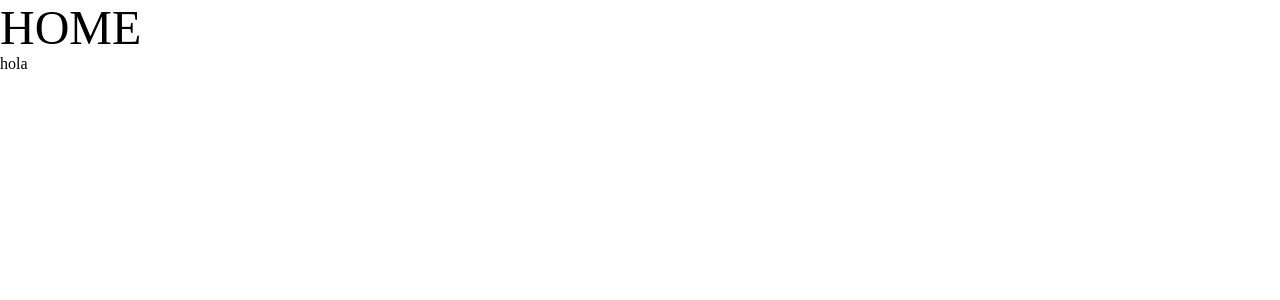
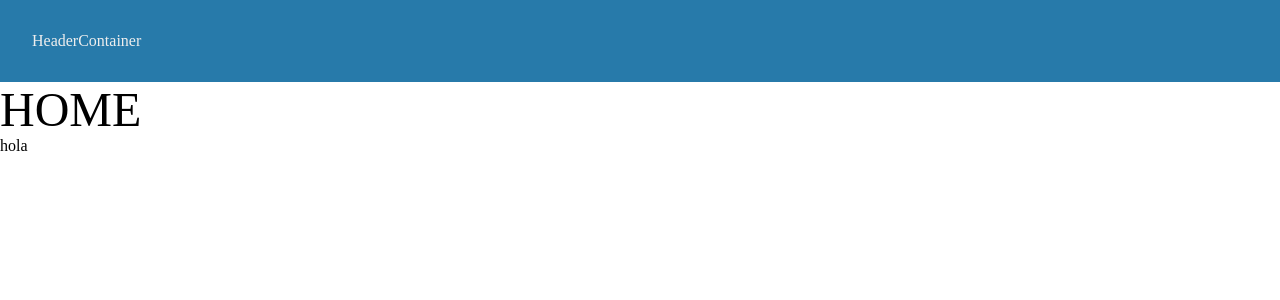
Before and after one commit to akliyachir/portfolio, a Next.js app: page / in a window 1280 px wide. Shown: the top 300 px of the page. Built offline with nearby package versions, Linux system fonts and the light colour scheme.

Commit message:
personal portfolio build, initialising nextjs app

```diff
--- a/src/app/layout.tsx
+++ b/src/app/layout.tsx
@@ -1,4 +1,5 @@
 import './globals.css';
+import HeaderContainer from '../components/HeaderContainer/HeaderContainer';
 
 export default function RootLayout({
 	children,
@@ -9,6 +10,7 @@ export default function RootLayout({
 		<html lang='en'>
 			<head />
 			<body>
+				<HeaderContainer />
 				<main>{children}</main>
 				<footer>hola</footer>
 			</body>
--- /dev/null
+++ b/src/components/HeaderContainer/HeaderContainer.css
@@ -0,0 +1,5 @@
+.HeaderContainer {
+	background-color: rgb(39, 122, 170);
+	padding: 2rem;
+	color: #eee;
+}
--- /dev/null
+++ b/src/components/HeaderContainer/HeaderContainer.tsx
@@ -0,0 +1,5 @@
+import './HeaderContainer.css';
+
+export default function HeaderContainer() {
+	return <div className='HeaderContainer'>HeaderContainer</div>;
+}
```
